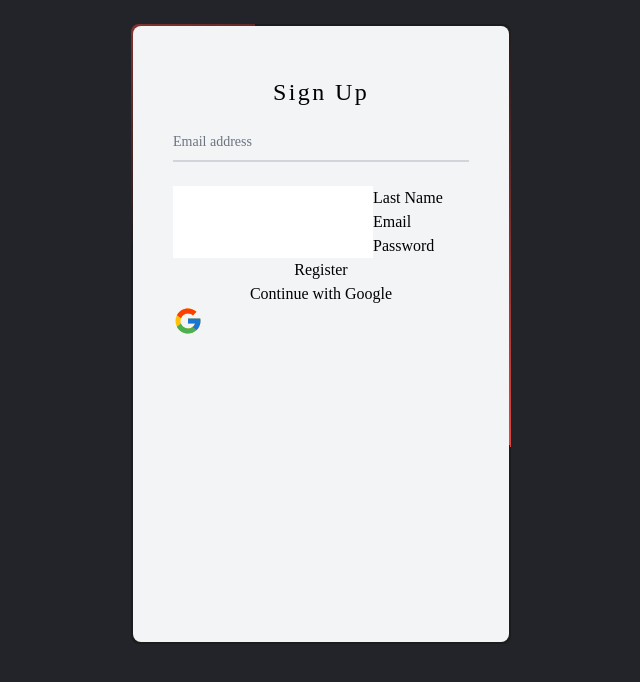
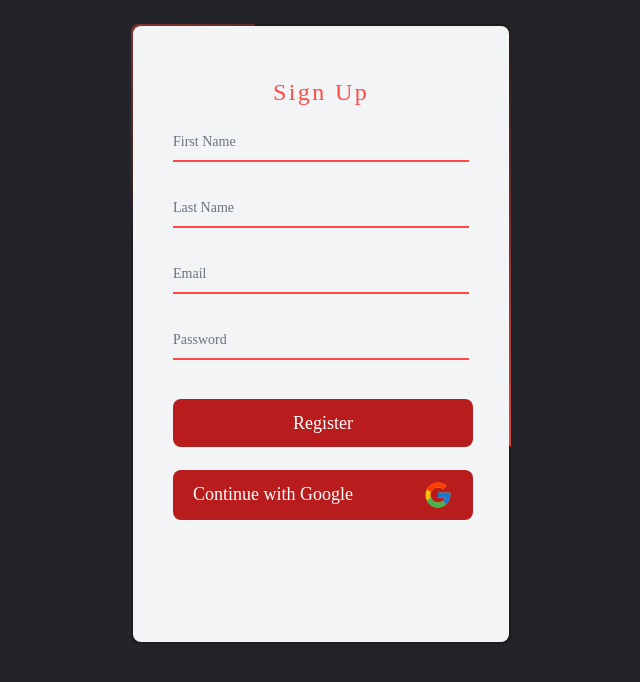
Before and after one commit to CemalettinDimlioglu/Movie-With-Tailwind, a React (Create React App) app: page / in a window 1280 px wide. Shown: the top 682 px of the page, without its empty margins (319-959 px from the left). Built offline with nearby package versions, Linux system fonts and the light colour scheme; what tw-elements would draw is missing.

Commit message:
tailwind

```diff
--- a/src/index.css
+++ b/src/index.css
@@ -1,23 +1,41 @@
-@tailwind base;
+ @tailwind base;
 @tailwind components;
 @tailwind utilities;
-
 @import url("https://fonts.googleapis.com/css2?family=Poppins:wght@200;400;600&display=swap");
-
-
-
+/** element bazında default olarak vermek istediğimiz stilleri base layer'da veriyoruz */
+@layer base {
+  input {
+    @apply block py-2.5 px-0 w-full text-sm text-gray-900 bg-transparent border-0 border-b-2 border-red-main appearance-none dark:text-white dark:border-red-main dark:focus:border-red-main focus:outline-none focus:ring-0 focus:border-red-main;
+  }
+  label {
+    @apply peer-focus:font-medium absolute text-sm text-gray-500 dark:text-gray-400 duration-300 transform -translate-y-6 scale-75 top-3 -z-10 origin-[0] peer-focus:left-0 peer-focus:text-red-main peer-focus:dark:text-red-main peer-placeholder-shown:scale-100 peer-placeholder-shown:translate-y-0 peer-focus:scale-75 peer-focus:-translate-y-6;
+  }
+}
+/** component/class bazında default olarak vermek istediğimiz stilleri component layer'da veriyoruz */
+@layer components {
+  .btn-danger {
+    @apply focus:outline-none text-white bg-red-700 hover:bg-red-800 focus:ring-4 focus:ring-red-300 font-medium rounded-lg text-lg px-5 py-2.5 mr-2 mb-2 w-[300px] mt-[15px] dark:bg-red-main dark:hover:bg-red-700 dark:focus:ring-red-900;
+  }
+  .btn-danger-bordered {
+    @apply text-red-main hover:text-white border-2 border-red-main hover:bg-red-800 focus:ring-4 focus:outline-none focus:ring-red-300 font-medium rounded-lg text-sm px-5 py-2.5 text-center mr-2 mb-2 dark:border-red-main dark:text-red-main dark:hover:text-white dark:hover:bg-red-600 dark:focus:ring-red-900;
+  }
+  .form-container{
+    @apply mt-[10vh] mx-auto overflow-hidden relative rounded-[8px] bg-gray-100 dark:bg-[#1C1C1C] before:content-[""] before:absolute before:w-[380px] before:h-[420px] before:top-[-50%] before:left-[-50%] after:content-[""] after:absolute after:w-[380px] after:h-[420px] after:top-[-50%] after:left-[-50%] custom-linear-gradient
+  }
+  .form-container form{
+    @apply absolute inset-[2px] rounded-[8px] bg-gray-100 dark:bg-gray-dark-second z-[10] flex flex-col py-[50px] px-[40px]
+  }
+}
 * {
   box-sizing: border-box;
 }
-
 body {
   font-family: "Poppins", "sans-serif";
   margin: 0;
 }
-
 /* MovieCard Custom CSS */
 .movie {
-  background-color: #080f36;
+  background-color: #080F36;
   border-radius: 3px;
   box-shadow: 4px 4px 5px rgba(63, 60, 60, 0.5);
   overflow: hidden;
@@ -27,13 +45,11 @@ body {
   position: relative;
   cursor: pointer;
 }
-
 .movie img {
   object-fit: cover;
   height: 450px;
   max-width: 100%;
 }
-
 .movie-over {
   position: absolute;
   background-color: rgba(255, 255, 255, 0.7);
@@ -47,11 +63,9 @@ body {
   transform: translateX(100%);
   transition: transform 0.3s ease-in-out;
 }
-
 .movie:hover .movie-over {
   transform: translateX(0%);
 }
-
 .tag {
   border-radius: 5px;
   padding: 0.7rem;
@@ -59,39 +73,31 @@ body {
   width: 3rem;
   text-align: center;
 }
-
 .tag.green {
-  background-color: #1b5e20;
+  background-color: #1B5E20;
 }
-
 .tag.orange {
-  background-color: #f57f17;
+  background-color: #F57F17;
 }
-
 .tag.red {
-  background-color: #7f0000;
+  background-color: #7F0000;
 }
-
 .form-image {
   min-width: 800px;
   min-height: 600px;
 }
-
 /* Login Custom CSS */
-
 .custom-linear-gradient::before {
-  background: linear-gradient(0deg, transparent, #ff4b45);
+  background: linear-gradient(0deg, transparent, #FF4B45);
   transform-origin: bottom right;
   animation: animate 6s linear infinite;
 }
-
 .custom-linear-gradient::after {
-  background: linear-gradient(0deg, transparent, #ff4b45);
+  background: linear-gradient(0deg, transparent, #FF4B45);
   transform-origin: bottom right;
   animation: animate 6s linear infinite;
   animation-delay: -3s;
 }
-
 @keyframes animate {
   0% {
       transform: rotate(0deg);
--- a/src/pages/Register.jsx
+++ b/src/pages/Register.jsx
@@ -14,33 +14,50 @@
              <input
                type="email"
                name="floating_email"
-               id="floating_email"
-               className="block py-2.5 px-0 w-full text-sm text-gray-900 bg-transparent border-0 border-b-2 border-gray-300 appearance-none dark:text-white dark:border-gray-600 dark:focus:border-blue-500 focus:outline-none focus:ring-0 focus:border-blue-600 peer"
+               className="peer"
                placeholder=" "
                required=""
              />
-             <label
-               htmlFor="floating_email"
-               className="peer-focus:font-medium absolute text-sm text-gray-500 dark:text-gray-400 duration-300 transform -translate-y-6 scale-75 top-3 -z-10 origin-[0] peer-focus:left-0 peer-focus:text-blue-600 peer-focus:dark:text-blue-500 peer-placeholder-shown:scale-100 peer-placeholder-shown:translate-y-0 peer-focus:scale-75 peer-focus:-translate-y-6"
-             >
-               Email address
+             <label htmlFor="floating_email" className="peer">
+               First Name
              </label>
            </div>
-
-           <div>
-             <input name="floating_text" type="text" required />
+           <div className="relative z-0 w-full mb-6 group">
+             <input
+               name="floating_text"
+               type="text"
+               required
+               className="peer"
+               placeholder=" "
+             />
              <label htmlFor="floating_text">Last Name</label>
            </div>
-           <div>
-             <input name="floating_email" type="email" />
+           <div className="relative z-0 w-full mb-6 group">
+             <input
+               name="floating_email"
+               type="email"
+               className="peer"
+               placeholder=" "
+               required=""
+             />
              <label htmlFor="floating_email">Email</label>
            </div>
-           <div>
-             <input name="floating_password" type="password" />
+           <div className="relative z-0 w-full mb-6 group">
+             <input
+               name="floating_password"
+               type="password"
+               className="peer"
+               placeholder=" "
+             />
              <label htmlFor="floating_password">Password</label>
            </div>
-           <button type="submit">Register</button>
-           <button type="button">
+           <button className="btn-danger" type="submit">
+             Register
+           </button>
+           <button
+             className="flex justify-between text-center btn-danger"
+             type="button"
+           >
              Continue with Google
              <GoogleIcon color="currentColor" />
            </button>
--- a/tailwind.config.js
+++ b/tailwind.config.js
@@ -1,12 +1,17 @@
-/** @type {import('tailwindcss').Config} */
  module.exports = {
    content: [
-    "./src/**/*.{js,jsx,ts,tsx}",
+     "./src/**/*.{js,jsx,ts,tsx,}",
      "./node_modules/tw-elements/dist/js/**/*.js",
    ],
-
    theme: {
-    extend: {},
+     extend: {
+       colors: {
+         "gray-dark-main": "#23242A",
+         "gray-dark-second": "#28292D",
+         "gray-light": "#D3DCE6",
+         "red-main": "#FF4B45",
+       },
+     },
    },
    plugins: [require("tw-elements/dist/plugin.cjs")],
  };
```
Also changed, not shown: src/index.js (indentation only). Lines whose indentation alone changed are shown as unchanged.
